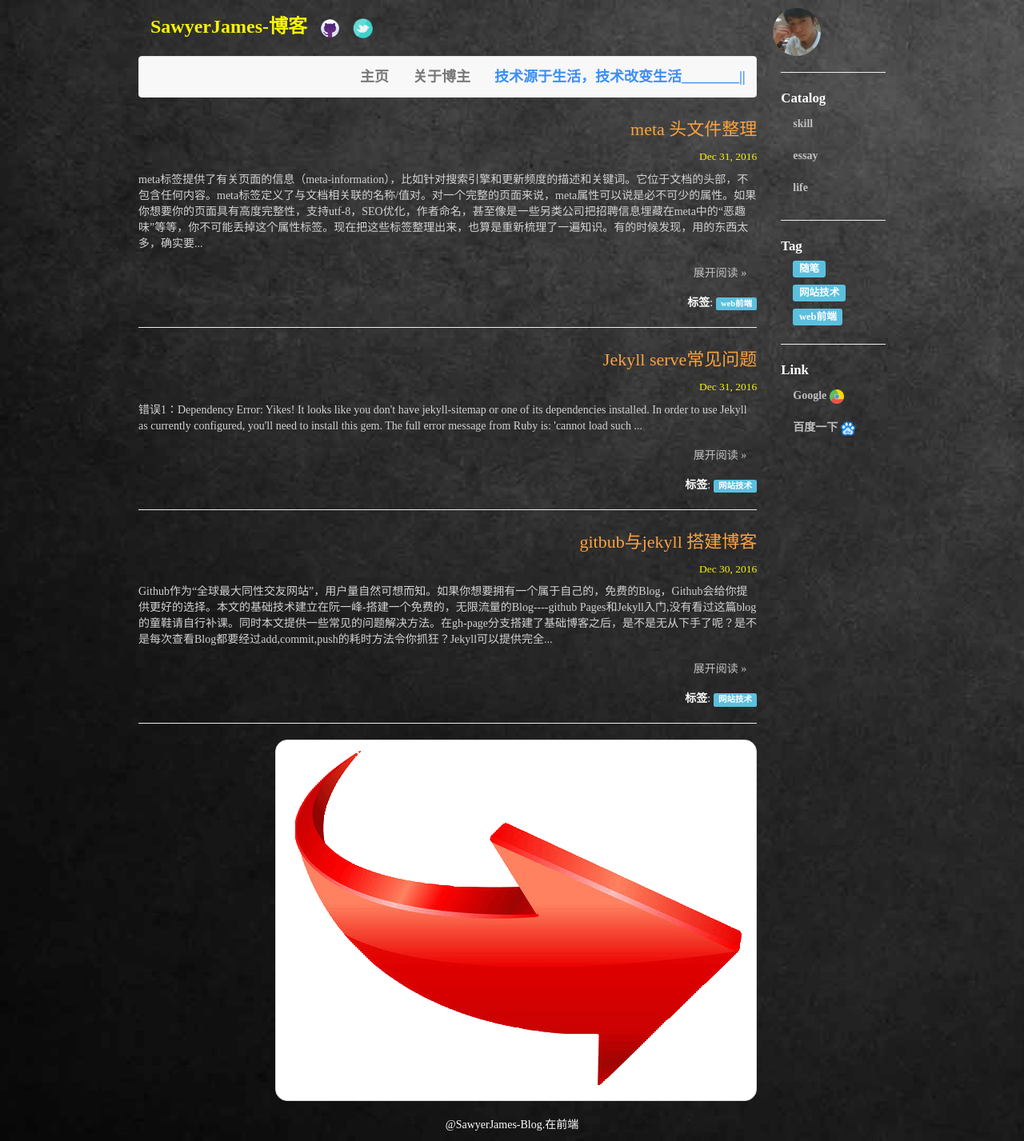
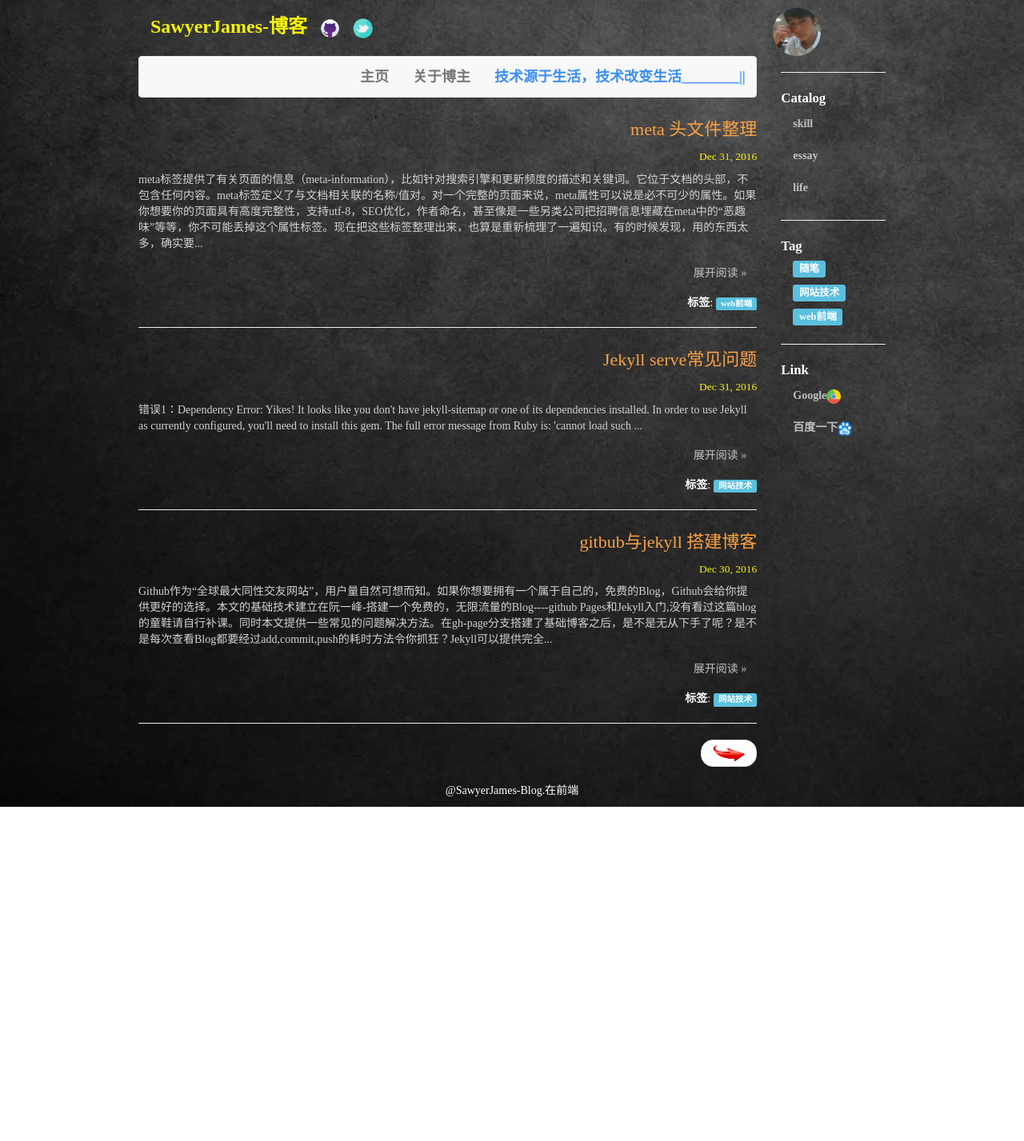
Before and after one commit to SawyerJames/blog, a Jekyll site: the page built from index.html, in a window 1280 px wide. Shown: the whole page at 80% size. Built offline with Jekyll 4.4.1, drawn with Linux system fonts in a browser that asks for light colours; the list of posts is cut into pages by our own code; after the commit the page ends 1009 px from its top, so only the background shows below that.

Commit message:
OMGgit add .!

```diff
--- a/css/style.css
+++ b/css/style.css
@@ -40,7 +40,7 @@ a{
 .linkbtn{
 	width: 18px;
 	height: 18px;
-	margin-left: 4px;
+	margin-right: 4px;
 }
 .gobtn{
 	width: 40px;
--- a/index.html
+++ b/index.html
@@ -24,9 +24,9 @@ layout: default
 
 <ul class="pager">
   {% if paginator.previous_page %}
-      <li class="previous"><a href="{{ paginator.previous_page_path | prepend: site.baseurl | replace: '//', '/' }}"><img src="{{ site.url}}images/prev.gif" alt="prvebtn" /></a></li>
+      <li class="previous"><a href="{{ paginator.previous_page_path | prepend: site.baseurl | replace: '//', '/' }}"><img src="{{ site.url}}images/prev.gif" alt="prvebtn " class="gobtn" /></a></li>
   {% endif %}
     {% if paginator.next_page %}
-      <li class="next"><a href="{{ paginator.next_page_path | prepend: site.baseurl | replace: '//', '/' }}"><img src="{{ site.url}}images/next.gif" alt="nextbtn" /></a></li>
+      <li class="next"><a href="{{ paginator.next_page_path | prepend: site.baseurl | replace: '//', '/' }}"><img src="{{ site.url}}images/next.gif" alt="nextbtn" class="gobtn" /></a></li>
   {% endif %}
 </ul>
```
